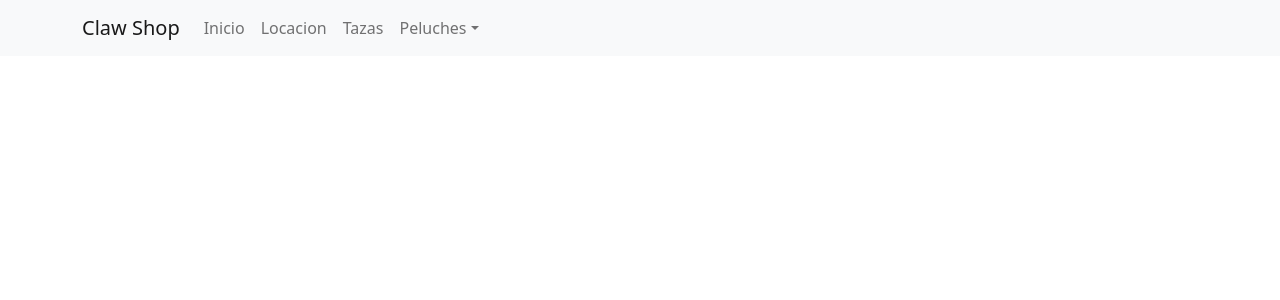
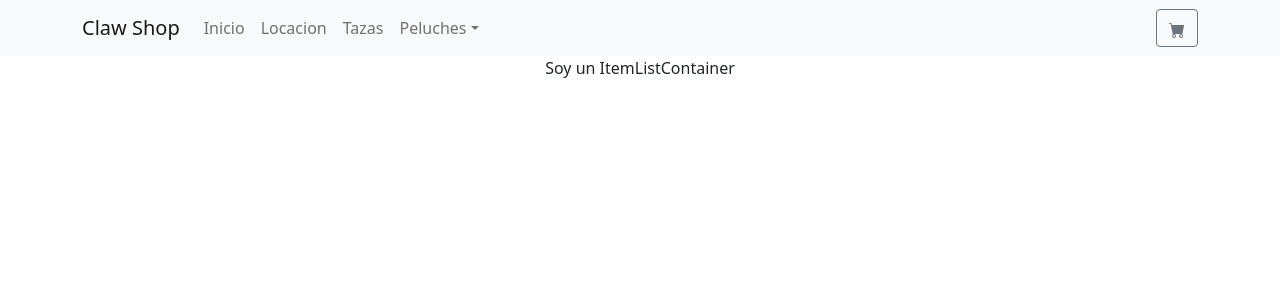
Before and after one commit to dnjimenez/FirstReractApp, a React (Create React App) app: page / in a window 1280 px wide. Shown: the top 300 px of the page. Built offline with nearby package versions, Linux system fonts and the light colour scheme.

Commit message:
Entrega Desafio 3

```diff
--- a/package.json
+++ b/package.json
@@ -10,6 +10,7 @@
     "react": "^17.0.2",
     "react-bootstrap": "^2.1.1",
     "react-dom": "^17.0.2",
+    "react-icons": "^4.3.1",
     "react-scripts": "5.0.0",
     "web-vitals": "^2.1.3"
   },
--- a/src/App.js
+++ b/src/App.js
@@ -4,6 +4,7 @@ import './App.css';
 
 //components
 import Navbar from './components/Navbar';
+import ItemListContainer from './components/ItemListContainer';
 
 class App extends Component {
   render(){
@@ -12,6 +13,7 @@ class App extends Component {
         <header>
         {/* className="App-header" */}
           <Navbar />
+          <ItemListContainer />
         </header>
       </div>
     );
--- /dev/null
+++ b/src/components/CartWidget.js
@@ -0,0 +1,7 @@
+import { Button } from 'react-bootstrap';
+import { BsFillCartFill } from "react-icons/bs";
+
+const CartWidget = () => {
+    return <Button variant="outline-secondary"><BsFillCartFill/></Button>
+};
+export default CartWidget;
--- /dev/null
+++ b/src/components/ItemListContainer.js
@@ -0,0 +1,4 @@
+const ItemListContainer = () => {
+    return <div>Soy un ItemListContainer</div>
+};
+export default ItemListContainer;
--- a/src/components/Navbar.js
+++ b/src/components/Navbar.js
@@ -1,5 +1,7 @@
 import React from 'react';
-import { Container, Navbar, Nav, NavItem, NavDropdown, MenuItem } from 'react-bootstrap';
+import { Container, Navbar, Nav, NavItem, NavDropdown} from 'react-bootstrap';
+import CartWidget from './CartWidget';
+
 
 const navbar = () => {
   return <Navbar bg="light" expand="lg">
@@ -19,6 +21,7 @@ const navbar = () => {
           <NavDropdown.Item href="#action/3.4">Peluches Legendarios</NavDropdown.Item>
         </NavDropdown>
       </Nav>
+      <CartWidget/>
     </Navbar.Collapse>
   </Container>
 </Navbar>;
```
Also changed, not shown: 1 other file (tests, documents, lock files or other folders).
